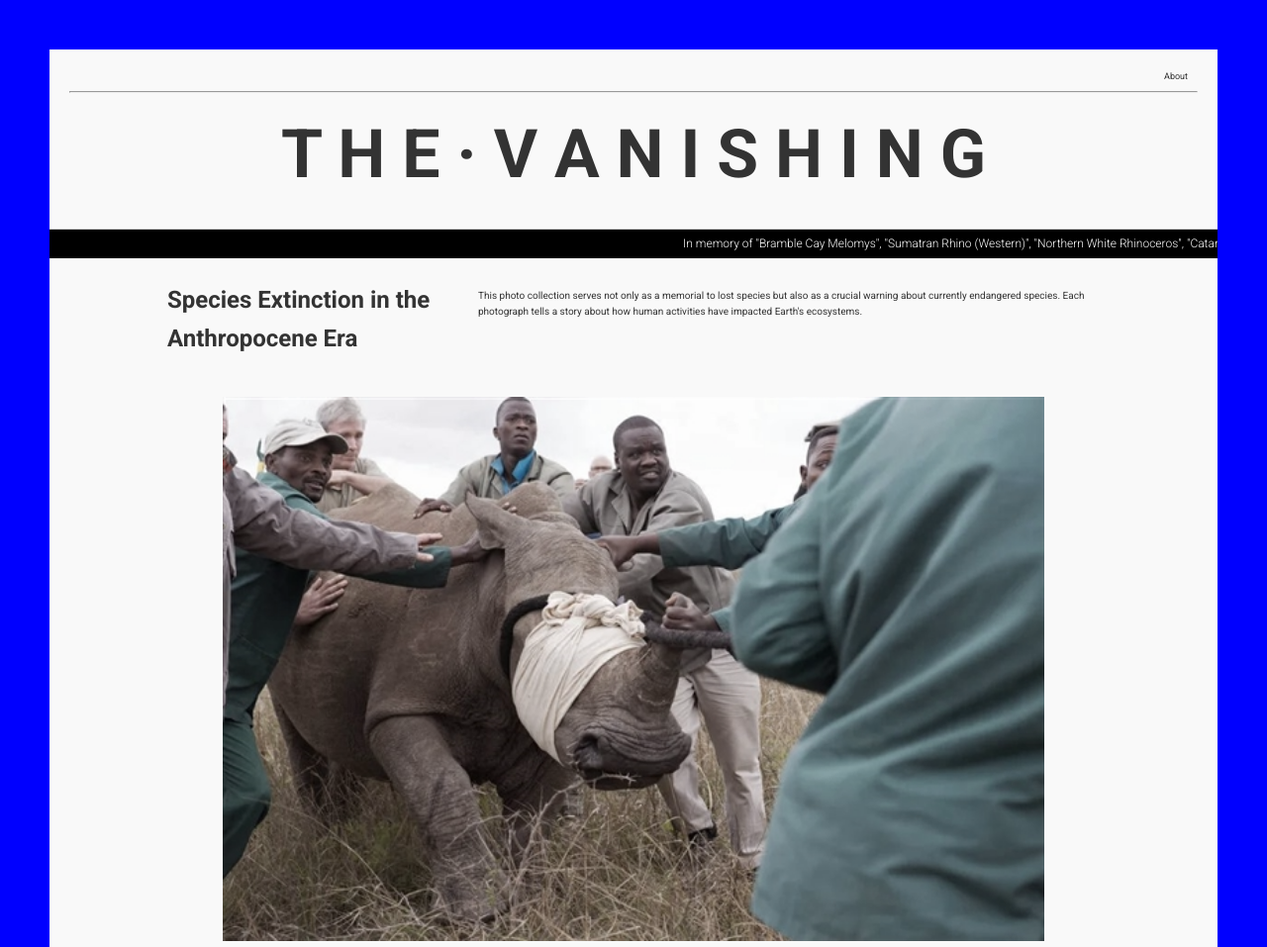
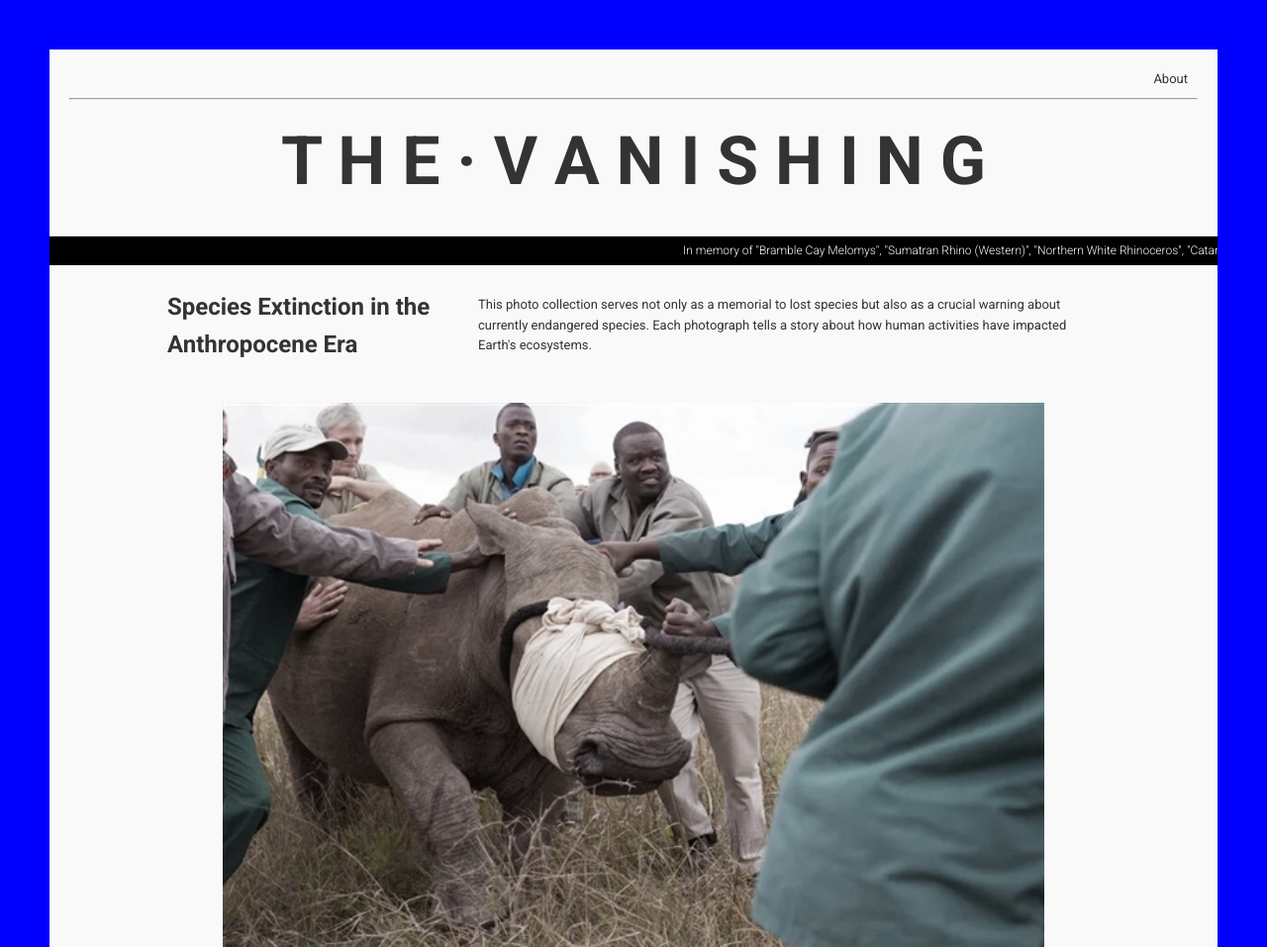
Before and after one commit to QingyiGan/ubiquitous-disco, a plain HTML site: page Final_The Vanishing: Species Extinction in the Anthropocene Era/Final/final.html in a window 1280 px wide. Shown: the top 957 px of the page at 99% size. Drawn offline with Linux system fonts and the light colour scheme; files whose address does not match are found by name.

Commit message:
fontsize

```diff
--- a/Final_The Vanishing: Species Extinction in the Anthropocene Era/Final/styles.css
+++ b/Final_The Vanishing: Species Extinction in the Anthropocene Era/Final/styles.css
@@ -22,7 +22,7 @@ header h1 {
 }
 
 nav {
-    font-size: xx-small;
+    font-size:small;
     text-align: right;
 }
 
@@ -95,7 +95,7 @@ nav a {
 .hero p {
     margin-top: 15px;
     max-width: 100%;
-    font-size: x-small;
+    font-size:small;
     margin: 10px 0;
     flex: 1;
     text-align: left;
```
